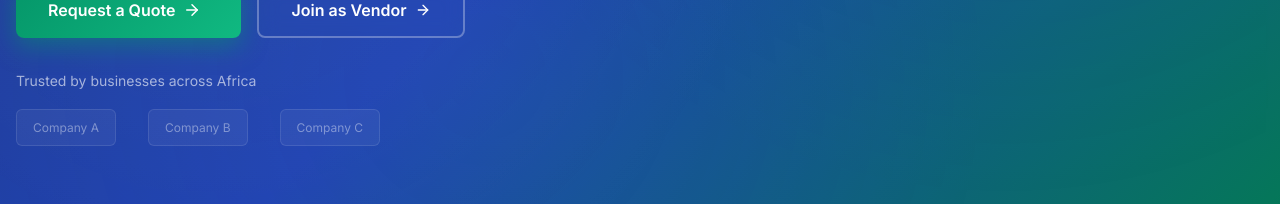
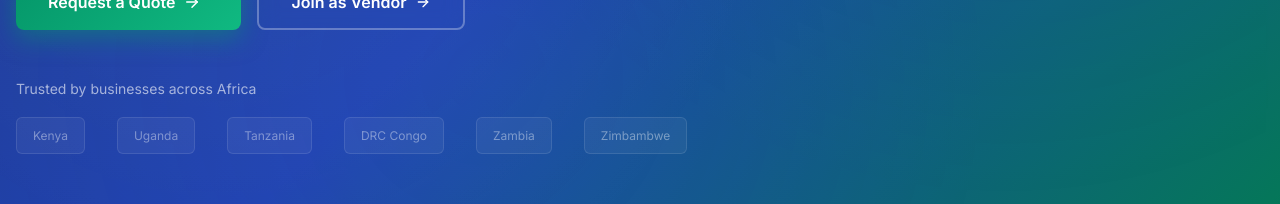
Before and after one commit to nehcracker/Globe-Sourcing-Procurement, a React (Create React App) app: page / in a window 1280 px wide. Shown: the part 576-780 px from the top of the page. Built offline with nearby package versions, Linux system fonts and the light colour scheme; no server answers.

Commit message:
Hero section

```diff
--- a/src/components/Hero/Hero.jsx
+++ b/src/components/Hero/Hero.jsx
@@ -102,13 +102,22 @@ const Hero = () => {
               <span className={styles.trustText}>Trusted by businesses across Africa</span>
               <div className={styles.trustLogos}>
                 <div className={styles.trustLogo}>
-                  <span>Company A</span>
+                  <span>Kenya</span>
                 </div>
                 <div className={styles.trustLogo}>
-                  <span>Company B</span>
+                  <span>Uganda</span>
                 </div>
                 <div className={styles.trustLogo}>
-                  <span>Company C</span>
+                  <span>Tanzania</span>
+                </div>
+                <div className={styles.trustLogo}>
+                  <span>DRC Congo</span>
+                </div>
+                <div className={styles.trustLogo}>
+                  <span>Zambia</span>
+                </div>
+                <div className={styles.trustLogo}>
+                  <span>Zimbambwe</span>
                 </div>
               </div>
             </div>
--- a/src/components/Hero/Hero.module.css
+++ b/src/components/Hero/Hero.module.css
@@ -185,6 +185,9 @@
   opacity: 0;
   transform: translateY(30px);
   transition: all 0.8s ease 0.8s;
+  margin-top: 1rem;
+  display: flex;
+  flex-direction: column;
 }
 
 .trustText {
@@ -198,6 +201,8 @@
   display: flex;
   gap: 2rem;
   align-items: center;
+  flex-direction: row;
+  flex-wrap: wrap;
 }
 
 .trustLogo {
```
